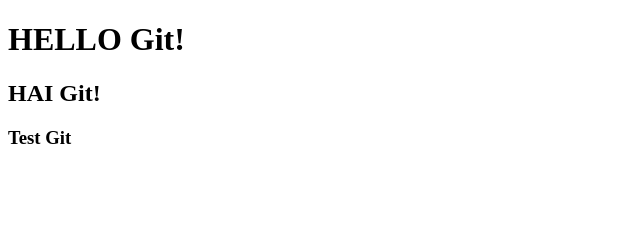
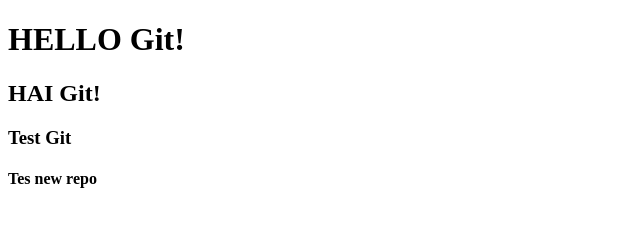
Before and after one commit to alghanykennedy/belajar-git, a plain HTML site: page index.html in a window 1280 px wide. Shown: the whole page, without its empty margins (0-640 px from the left). Drawn offline with Linux system fonts and the light colour scheme.

Commit message:
fitur new repo

```diff
--- a/index.html
+++ b/index.html
@@ -12,6 +12,7 @@
     <h1>HELLO Git!</h1>
     <h2>HAI Git!</h2>
     <h3>Test Git</h3>
+    <h4>Tes new repo</h4>
 </body>
 
 </html>
```
